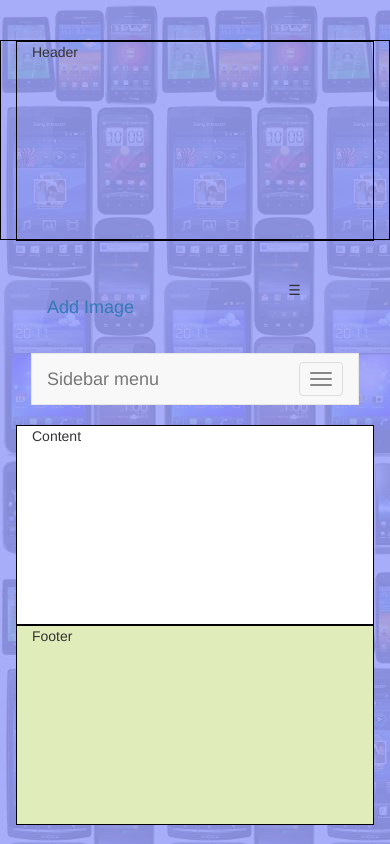
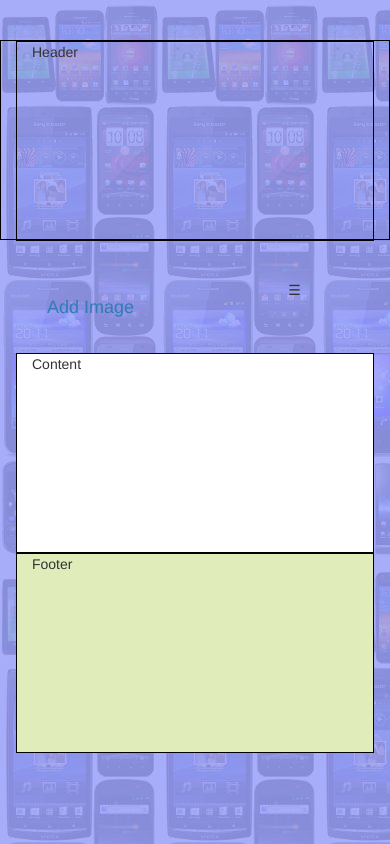
Before and after one commit to gareththomasnz/Bootstrap1, a plain HTML site: page index.html in a window 390 px wide. Drawn offline with nearby package versions, Linux system fonts and the light colour scheme.

Commit message:
eighth commit

```diff
--- a/index.html
+++ b/index.html
@@ -43,8 +43,8 @@
                     </div>
             </nav>
             <div class="row">
-                    <div class="col-md-3">
-                      <div class="sidebar-nav">
+                    <div class="col-md-3 hidden-xs">
+                      <div class="sidebar-nav hidden-sm">
                         <div class="navbar navbar-default" role="navigation">
                           <div class="navbar-header">
                             <button type="button" class="navbar-toggle" data-toggle="collapse" data-target=".sidebar-navbar-collapse">
@@ -53,7 +53,6 @@
                               <span class="icon-bar"></span>
                               <span class="icon-bar"></span>
                             </button>
-                            <span class="visible-xs navbar-brand">Sidebar menu</span>
                           </div>
                           <div class="navbar-collapse collapse sidebar-navbar-collapse">
                             <ul class="nav navbar-nav">
```
